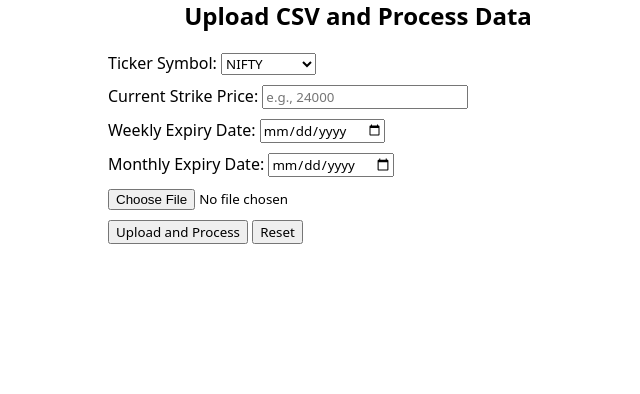
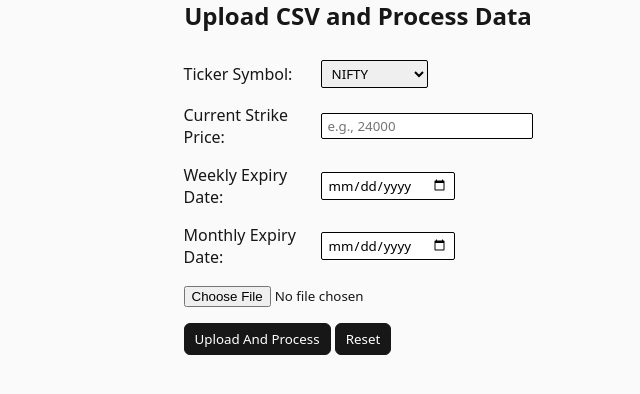
Before and after one commit to KiranMantha/bhavAutomation, a Flask app: page / in a window 1280 px wide. Shown: the part 21-415 px from the top of the page, without its empty margins (282-922 px from the left). Run offline with Flask 3, Linux system fonts and the light colour scheme.

Commit message:
updated ui

```diff
--- a/templates/base.html
+++ b/templates/base.html
@@ -13,6 +13,8 @@
       }
       body {
         padding: 0 20px;
+        background-color: #fafafa;
+        color: #171717;
       }
       nav {
         position: fixed;
@@ -22,21 +24,42 @@
         padding: 0 20px;
         display: flex;
         gap: 20px;
-        background: #fff;
+        background: #fafafa;
       }
       h2 {
         text-align: center;
       }
       .card {
-        max-width: 500px;
+        max-width: 365px;
         margin: auto;
       }
       form > div {
         margin-bottom: 10px;
       }
+      .form-control {
+        padding: 3px 6px;
+        border-radius: 2px;
+        border: 1px solid;
+        outline: none;
+      }
+      button {
+        border: 1px solid #171717;
+        border-radius: 6px;
+        padding: 6px 10px;
+        background: #171717;
+        color: #fff;
+        cursor: pointer;
+        text-transform: capitalize;
+      }
       table {
         width: 100%;
         border-collapse: collapse;
+      }
+      table.table-clean,
+      table.table-clean th,
+      table.table-clean td {
+        border: none;
+        text-align: left;
       }
       table,
       th,
--- a/templates/history.html
+++ b/templates/history.html
@@ -2,7 +2,7 @@
 content %}
 <h2>
   History
-  <select name="TckrSymb" id="TckrSymb" onchange="updateQueryParam(this.value)">
+  <select name="TckrSymb" id="TckrSymb" class="form-control" onchange="updateQueryParam(this.value)">
     <option value="NIFTY">NIFTY</option>
     <option value="BANKNIFTY">BANKNIFTY</option>
   </select>
--- a/templates/index.html
+++ b/templates/index.html
@@ -1,58 +1,61 @@
-{% extends "base.html" %}
-
-{% block title %}CSV Upload and Results{% endblock %}
-
+{% extends "base.html" %} {% block title %}CSV Upload and Results{% endblock %}
 {% block content %}
 <div class="card">
   <h2>Upload CSV and Process Data</h2>
   <form id="csvForm" method="post" enctype="multipart/form-data">
-    <div>
+    <table class="table-clean">
+      <tbody>
+        <tr>
+          <td>
             <label for="TckrSymb">Ticker Symbol:</label>
-      <select id="TckrSymb" name="TckrSymb">
+          </td>
+          <td>
+            <select id="TckrSymb" name="TckrSymb" class="form-control">
               <option value="NIFTY">NIFTY</option>
               <option value="BANKNIFTY">BANKNIFTY</option>
             </select>
-    </div>
-    <div>
-      <label for="strike_price">Current Strike Price:</label>
+          </td>
+        </tr>
+        <tr>
+          <td><label for="strike_price">Current Strike Price:</label></td>
+          <td>
             <input
               type="number"
               id="strike_price"
-        name="strike_price"
+              name="strike_price" class="form-control"
               step="0.01"
               placeholder="e.g., 24000"
             />
-    </div>
-    <div>
-      <label for="XpryDt1">Weekly Expiry Date:</label>
-      <input type="date" id="XpryDt1" name="XpryDt1" />
-    </div>
-    <div>
-      <label for="XpryDt2">Monthly Expiry Date:</label>
-      <input type="date" id="XpryDt2" name="XpryDt2" />
-    </div>
-    <div>
-      <input type="file" id="csv" name="file" />
-    </div>
-  </form>
+          </td>
+        </tr>
+        <tr>
+          <td><label for="XpryDt1">Weekly Expiry Date:</label></td>
+          <td><input type="date" id="XpryDt1" name="XpryDt1"  class="form-control"/></td>
+        </tr>
+        <tr>
+          <td><label for="XpryDt2">Monthly Expiry Date:</label></td>
+          <td><input type="date" id="XpryDt2" name="XpryDt2"  class="form-control"/></td>
+        </tr>
+        <tr>
+          <td colspan="2"><input type="file" id="csv" name="file" /></td>
+        </tr>
+        <tr>
+          <td colspan="2">
             <button type="submit" form="csvForm">Upload and Process</button>
             <button onclick="window.location.pathname = '/'">Reset</button>
+          </td>
+        </tr>
+      </tbody>
+    </table>
+  </form>
 </div>
 
-{% if table %}
-  {% set context = {'dataset': table, 'ticker_symbol': TckrSymb} %}
-  {% include 'eod-summary.html' with context %}
-{% endif %}
-
-{% if toprecords %}
+{% if table %} {% set context = {'dataset': table, 'ticker_symbol': TckrSymb} %}
+{% include 'eod-summary.html' with context %} {% endif %} {% if toprecords %}
 <div class="strikes">
-  {% if toprecords.XpryDt1 %}
-    {% set dataset = toprecords.XpryDt1 %}
-    {% include 'strikes-table.html' %}
-  {% endif %}
-
-  {% set dataset = toprecords.XpryDt2 %}
-  {% include 'strikes-table.html' %}
+  {% if toprecords.XpryDt1 %} {% set dataset = toprecords.XpryDt1 %} {% include
+  'strikes-table.html' %} {% endif %} {% set dataset = toprecords.XpryDt2 %} {%
+  include 'strikes-table.html' %}
 </div>
 {% endif %}
 
```
Lines whose indentation alone changed are shown as unchanged.
